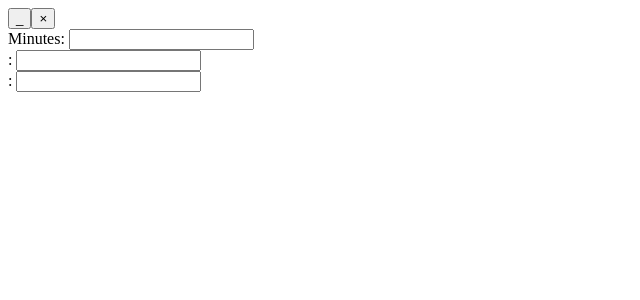
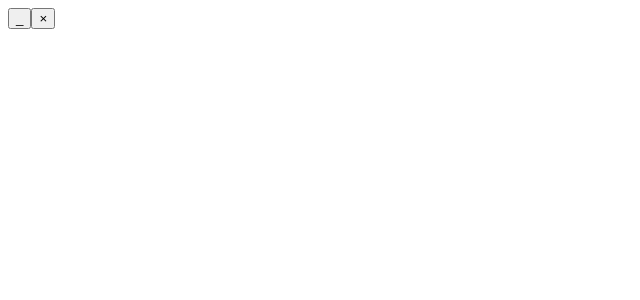
Before and after one commit to KennedyMungai/timer-desktop-app, a React (Vite) app in the folder src/renderer/: page / in a window 1280 px wide. Shown: the top 300 px of the page, without its empty margins (0-640 px from the left). Built offline with nearby package versions, Linux system fonts and the light colour scheme.

Commit message:
Added all the necessary components to the input field components

```diff
--- a/src/renderer/src/components/timer.tsx
+++ b/src/renderer/src/components/timer.tsx
@@ -7,12 +7,21 @@ type Props = {
 
 const Timer = ({ isOverlay }: Props) => {
   const [isEditing, setIsEditing] = useState(false)
+  const [hours, setHours] = useState(0)
+  const [minutes, setMinutes] = useState(1)
+  const [seconds, setSeconds] = useState(0)
 
   return (
     <div>
-      <InputField label="Minutes" />
-      <InputField />
-      <InputField />
+      {isEditing ? (
+        <div>
+          <InputField label="Hours" value={hours} onChange={setHours} placeholder="Hours" />
+          <InputField label="Minutes" value={minutes} onChange={setMinutes} placeholder="Minutes" />
+          <InputField label="Seconds" value={seconds} onChange={setSeconds} placeholder="Seconds" />
+        </div>
+      ) : (
+        <div></div>
+      )}
     </div>
   )
 }
```
